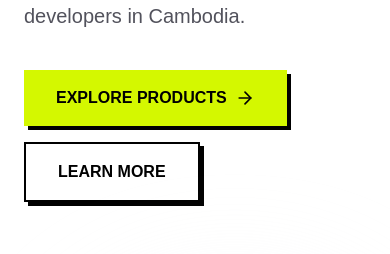
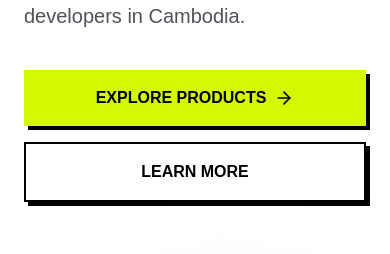
Before and after one commit to phalla-doll/build-in-kh, a Next.js app: page / in a window 390 px wide. Shown: the part 468-722 px from the top of the page. Built offline with nearby package versions, Linux system fonts and the light colour scheme.

Commit message:
feat(hero): Improve button responsiveness
Adjusts the hero section's call-to-action buttons to be fully responsive. Buttons now stack vertically on small screens and align horizontally on larger screens, ensuring better usability across devices.

```diff
--- a/components/hero.tsx
+++ b/components/hero.tsx
@@ -18,11 +18,11 @@ export function Hero() {
               A curated platform that showcases real, launched digital products built by developers in Cambodia.
             </p>
 
-            <div className="flex flex-wrap gap-4">
-               <Link href="#products" className="inline-flex items-center gap-2 bg-neon-lime px-8 py-4 text-base font-bold text-black transition-all shadow-[4px_4px_0px_0px_rgba(0,0,0,1)] -translate-y-0.5 hover:-translate-y-1 hover:shadow-[6px_6px_0px_0px_rgba(0,0,0,1)]">
+            <div className="flex flex-col sm:flex-row gap-4 w-full sm:w-auto">
+               <Link href="#products" className="flex w-full sm:w-auto justify-center items-center gap-2 bg-neon-lime px-8 py-4 text-base font-bold text-black transition-all shadow-[4px_4px_0px_0px_rgba(0,0,0,1)] -translate-y-0.5 hover:-translate-y-1 hover:shadow-[6px_6px_0px_0px_rgba(0,0,0,1)]">
                   EXPLORE PRODUCTS <ArrowRight className="h-5 w-5" />
                </Link>
-               <Link href="/about" className="inline-flex items-center gap-2 border-2 border-black bg-white px-8 py-4 text-base font-bold text-black transition-all shadow-[4px_4px_0px_0px_rgba(0,0,0,1)] -translate-y-0.5 hover:-translate-y-1 hover:shadow-[6px_6px_0px_0px_rgba(0,0,0,1)]">
+               <Link href="/about" className="flex w-full sm:w-auto justify-center items-center gap-2 border-2 border-black bg-white px-8 py-4 text-base font-bold text-black transition-all shadow-[4px_4px_0px_0px_rgba(0,0,0,1)] -translate-y-0.5 hover:-translate-y-1 hover:shadow-[6px_6px_0px_0px_rgba(0,0,0,1)]">
                   LEARN MORE
                </Link>
             </div>
```
